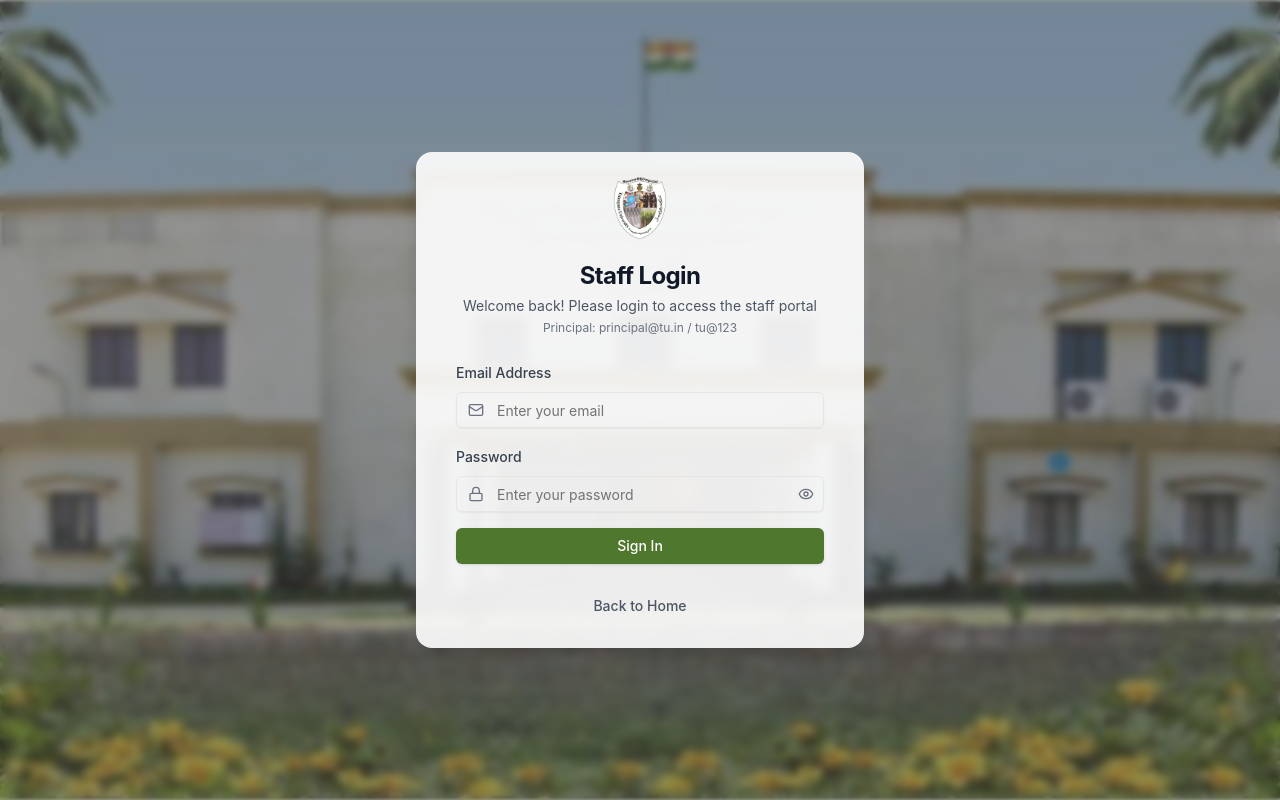
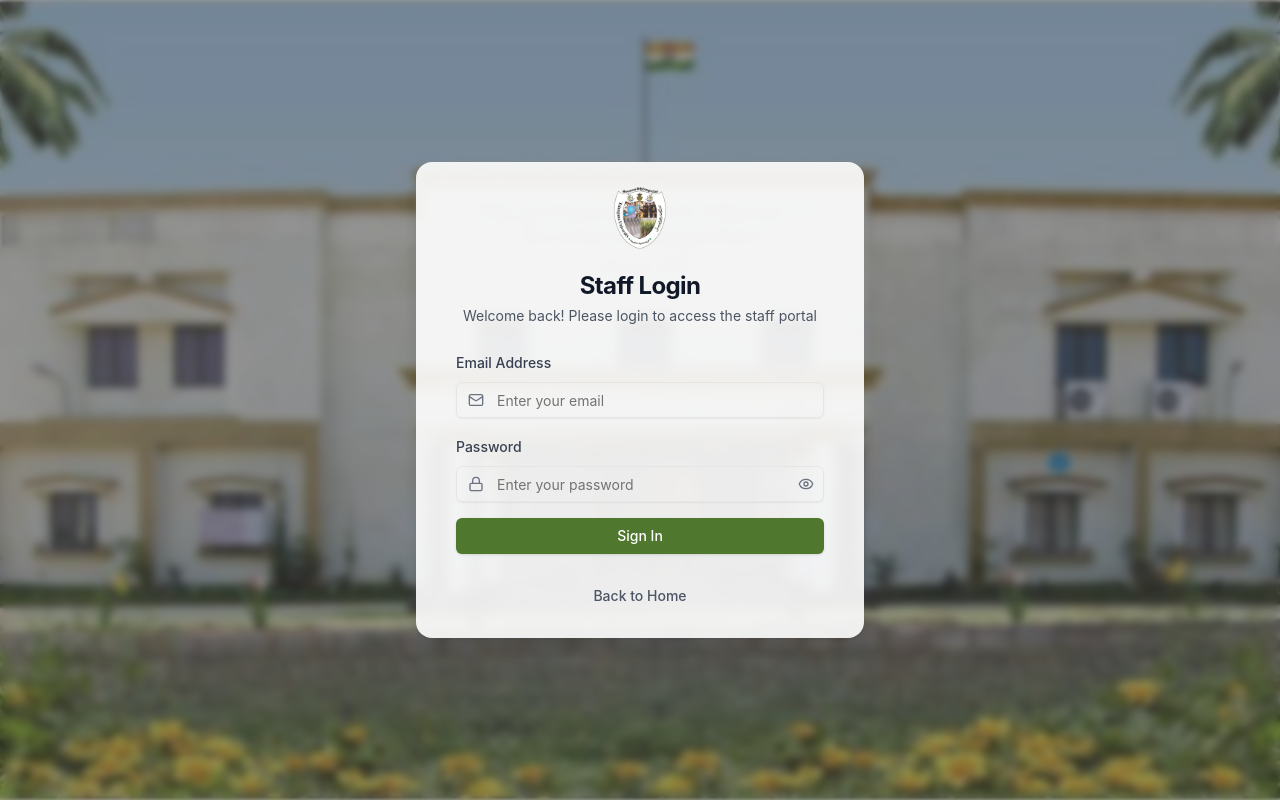
Before and after one commit to infinitethoughts7/tu-ssp, a React (Vite) app in the folder frontend/: page /staff-login in a window 1280 px wide. Built offline with nearby package versions, Linux system fonts and the light colour scheme; no server answers.

Commit message:
fixed and removed the students data

```diff
--- a/frontend/src/pages/StaffLoginPage.tsx
+++ b/frontend/src/pages/StaffLoginPage.tsx
@@ -73,9 +73,6 @@ const StaffLoginPage = () => {
             <CardDescription className="text-center text-gray-600">
               Welcome back! Please login to access the staff portal
             </CardDescription>
-            <div className="text-center text-xs text-gray-500 mt-2">
-              Principal: principal@tu.in / tu@123
-            </div>
           </CardHeader>
           <CardContent>
             {error && (
```
Also changed, not shown: 1 other file (tests, documents, lock files or other folders).
